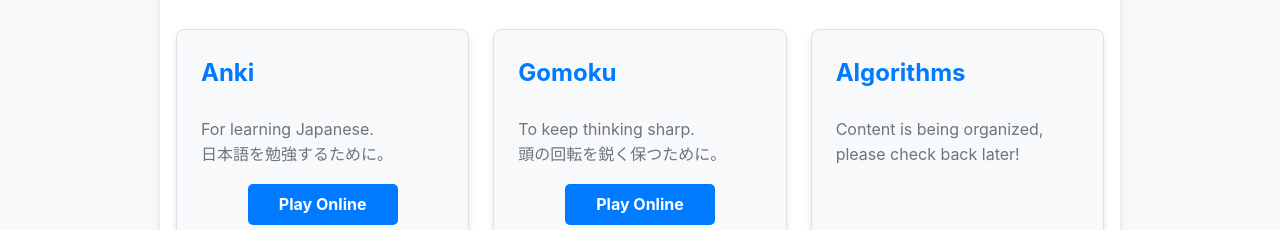
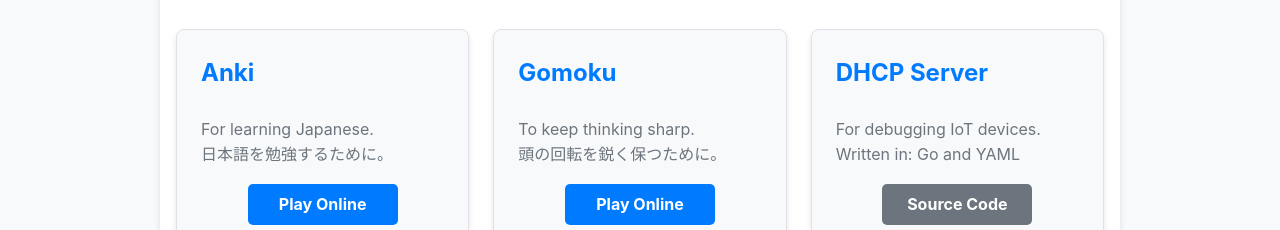
Before and after one commit to rm-wall/rm-wall.github.io, a plain HTML site: page index.html in a window 1280 px wide. Shown: the part 562-792 px from the top of the page. Drawn offline with Linux system fonts and the light colour scheme.

Commit message:
feat: add "dhcp server" card.

```diff
--- a/index.html
+++ b/index.html
@@ -37,6 +37,13 @@
                             <a href="https://rm-wall.github.io/gomoku/" target="_blank">Play Online</a>
                             <a href="https://github.com/rm-wall/gomoku" target="_blank" class="btn-secondary">Source Code</a>
                         </div>
+                </div>
+                <div class="project-item">
+                    <h3>DHCP Server</h3>
+                    <p>For debugging IoT devices.<br>Written in: Go and YAML</p>
+                    <div class="project-links">
+                        <a href="https://github.com/rm-wall/dhcp_server" target="_blank" class="btn-secondary">Source Code</a>
+                    </div>
                 </div>
                 <div class="project-item">
                     <h3>Algorithms</h3>
```
